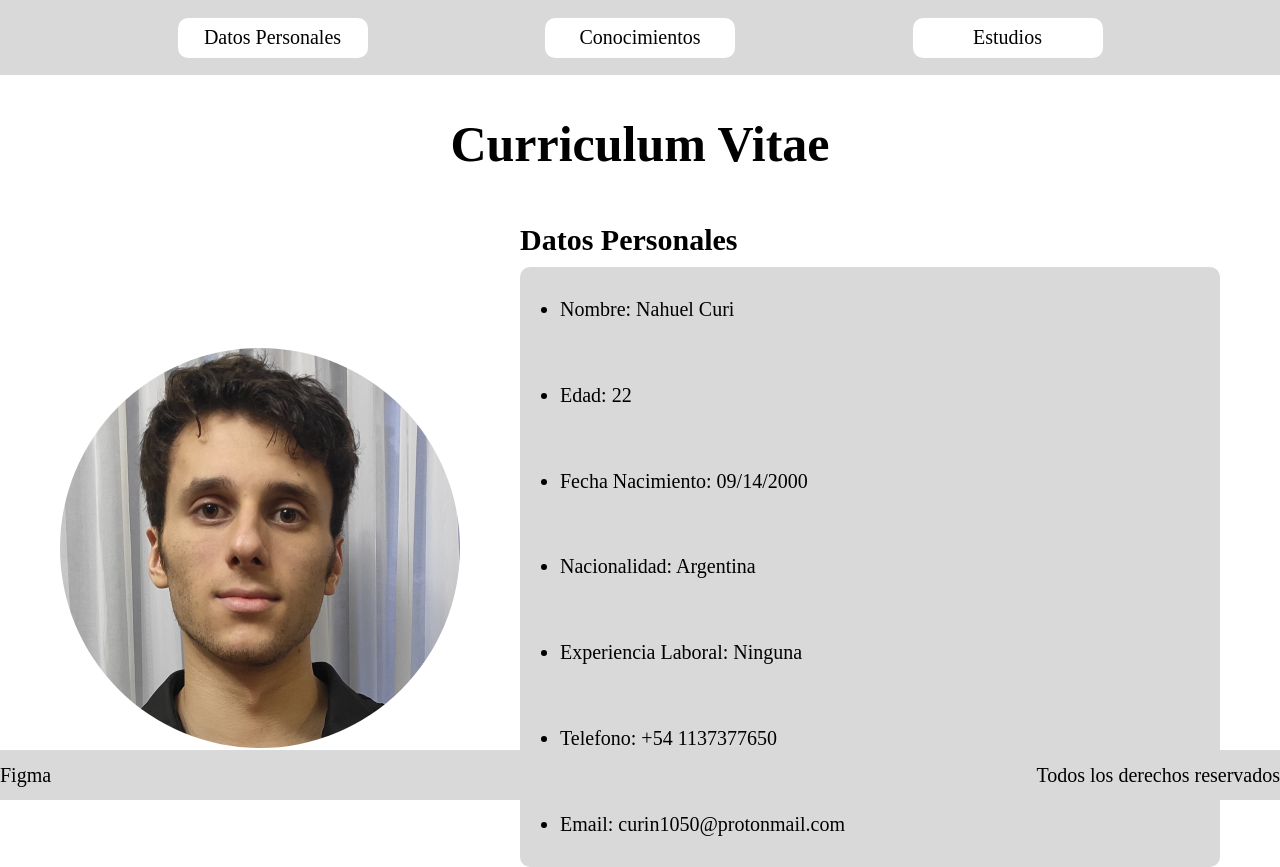
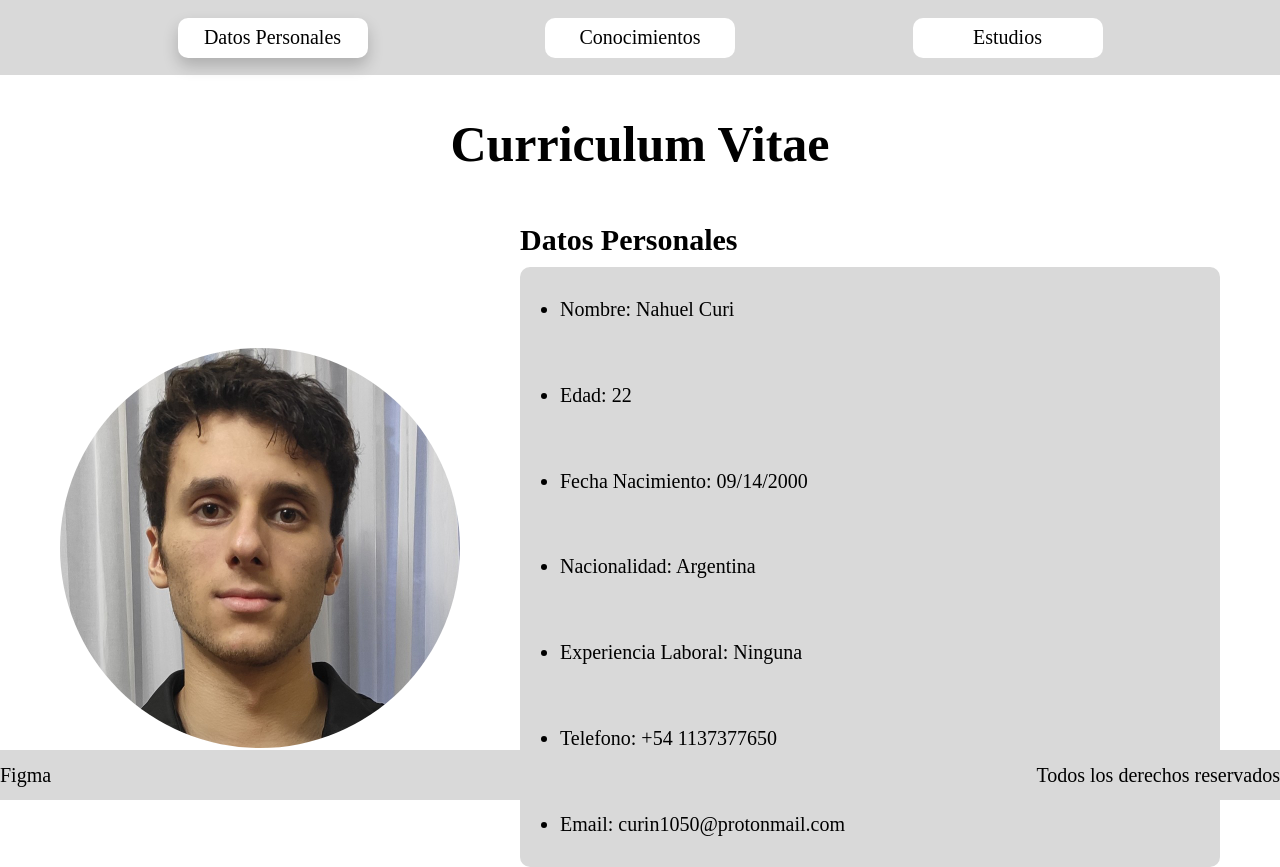
Before and after one commit to NahuelCuri/NahuelCuri.github.io, a plain HTML site: page index.html in a window 1280 px wide. In both pictures the pointer is over the element 272 px from the left and 37 px from the top of the page. Drawn offline with Linux system fonts and the light colour scheme.

Commit message:
added shadow for the buttons

```diff
--- a/styles.css
+++ b/styles.css
@@ -7,6 +7,9 @@ header{
     align-items: center;
     justify-content: space-evenly;
     height: 75px;
+}
+.btnHeader:hover{
+    box-shadow: 0 8px 16px 0 rgba(0,0,0,0.2);
 }
 .btnHeader{
     background-color: white;
```
